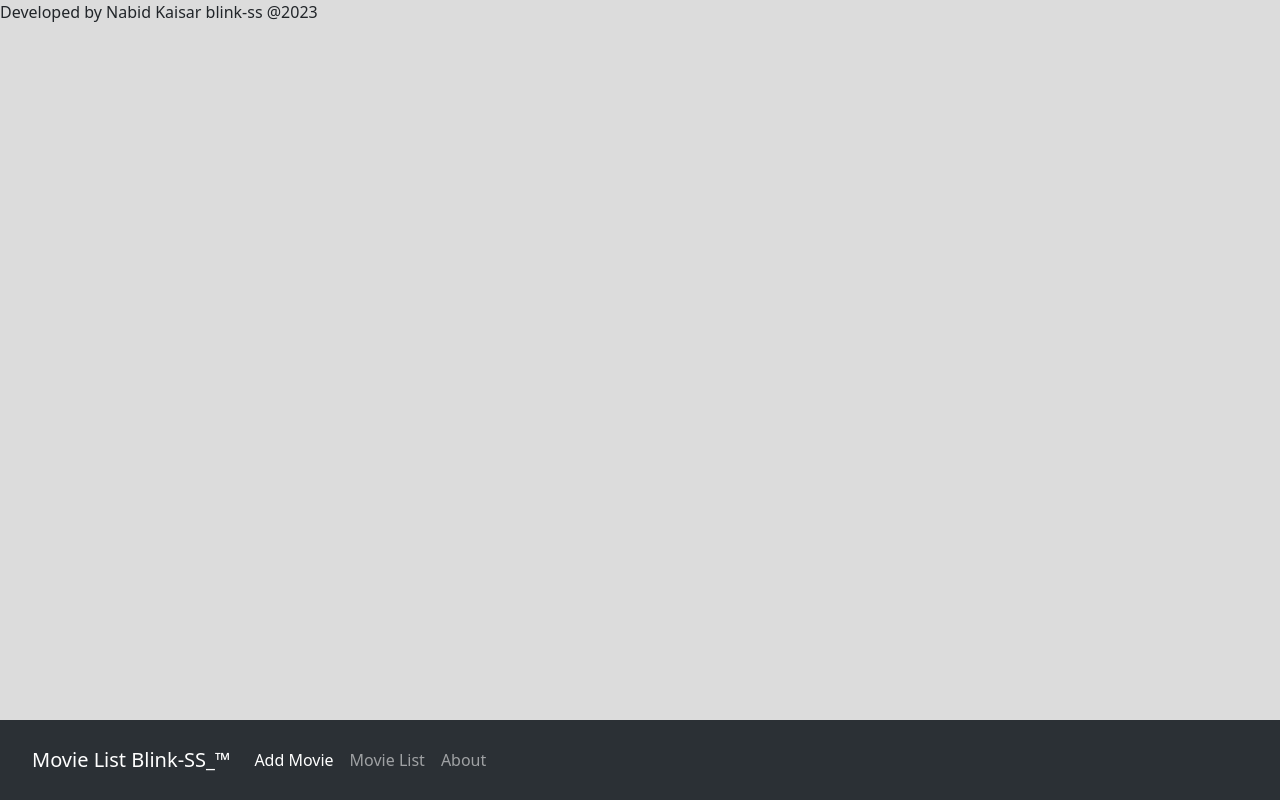
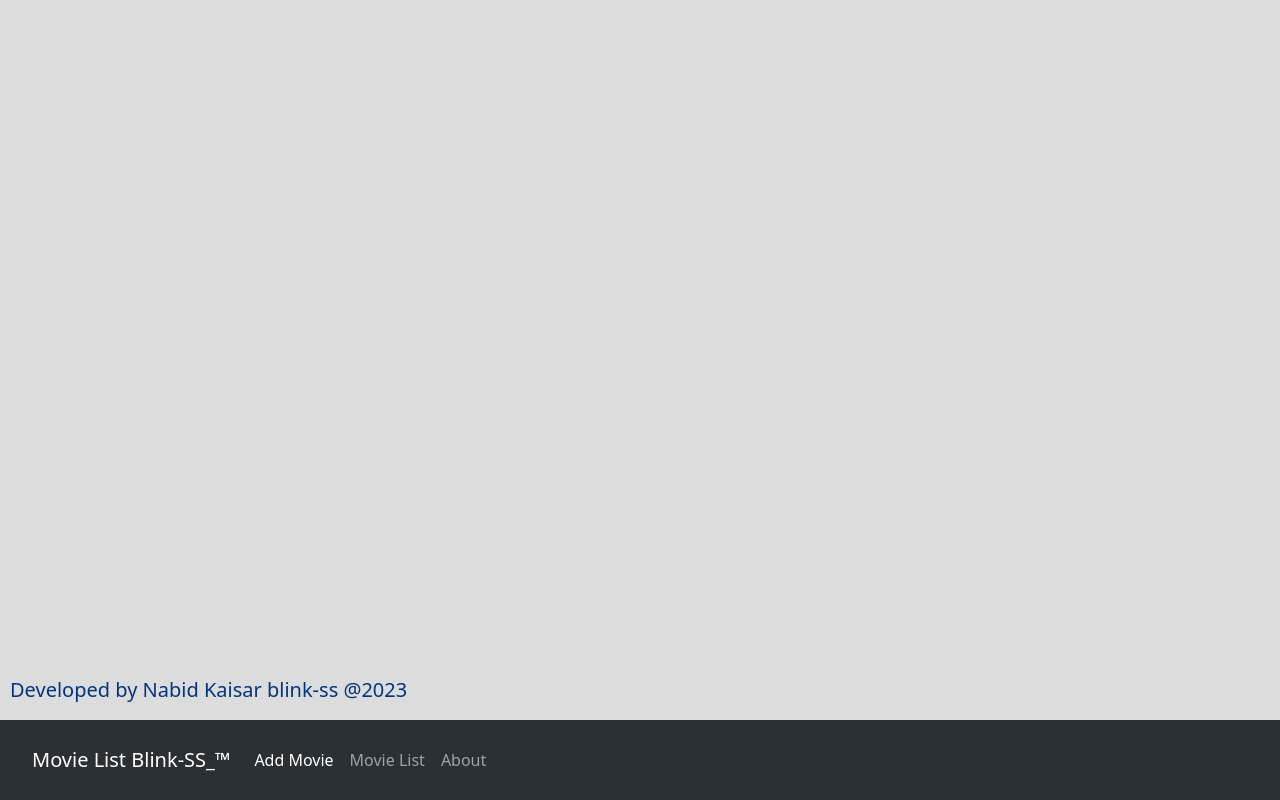
Before and after one commit to Nabid-Kaisar/movie-list, a Vue app: page /about in a window 1280 px wide. Built offline with nearby package versions, Linux system fonts and the light colour scheme; no server answers; a small style sheet from the web is missing.

Commit message:
More appropriate Design and label added

```diff
--- a/src/components/About.vue
+++ b/src/components/About.vue
@@ -1 +1,13 @@
-<template>Developed by Nabid Kaisar blink-ss @2023</template>
+<template>
+  <h5 class="about-text">Developed by Nabid Kaisar blink-ss @2023</h5>
+</template>
+
+<style scoped>
+.about-text {
+  color: var(--color-primary);
+  position: fixed;
+  bottom: 80px;
+  text-align: right !important;
+  padding: 10px;
+}
+</style>
--- a/src/components/MovieAdd.vue
+++ b/src/components/MovieAdd.vue
@@ -36,7 +36,7 @@ const handleAddMovie = async () => {
 
 <template>
   <section class="add-container m-3">
-    <h3>Add a new Movie to the List</h3>
+    <h3 class="text-center m-3" style="color: var(--color-primary)">Movie Add</h3>
     <input
       v-model="newMovieData.movieName"
       class="form-control mb-3"
--- a/src/components/MovieDetail.vue
+++ b/src/components/MovieDetail.vue
@@ -36,7 +36,7 @@ const handleChangeWatchedStatus = useDebounceFn(async () => {
 <template>
   <div class="m-3">
     <div class="">
-      <h5 class="text-center">{{ movieDetail?.movieName }}</h5>
+      <h5 class="text-center" style="color: var(--color-primary)">{{ movieDetail?.movieName }}</h5>
       <h6 class="mb-2 text-body-secondary text-center">
         {{ movieDetail?.releasedYear }}
       </h6>
--- a/src/components/MovieList.vue
+++ b/src/components/MovieList.vue
@@ -13,13 +13,14 @@ const getDetailLink = (seqId) => `/detail/${seqId}`
 </script>
 
 <template>
-  <div class="m-3">
+  <div class="m-3 list-parent">
     <h2 class="text-center mb-3" style="color: var(--color-primary)">BLINK-SS MOVIES</h2>
     <div class="list-group">
       <div class="mb-2" :key="movie.seqId" v-for="(movie, idx) in moviesList">
         <router-link
           :to="getDetailLink(movie.seqId)"
-          class="list-group-item list-group-item-action link-primary"
+          class="list-group-item list-group-item-action link-primary rounded-3"
+          style="cursor: pointer"
         >
           <span class="text-decoration-none">{{ idx + 1 }} .</span>
           {{ movie.movieName }}
@@ -28,3 +29,10 @@ const getDetailLink = (seqId) => `/detail/${seqId}`
     </div>
   </div>
 </template>
+
+<style scoped>
+.list-parent {
+  max-height: calc(100vh - 110px);
+  overflow-y: scroll;
+}
+</style>
```
